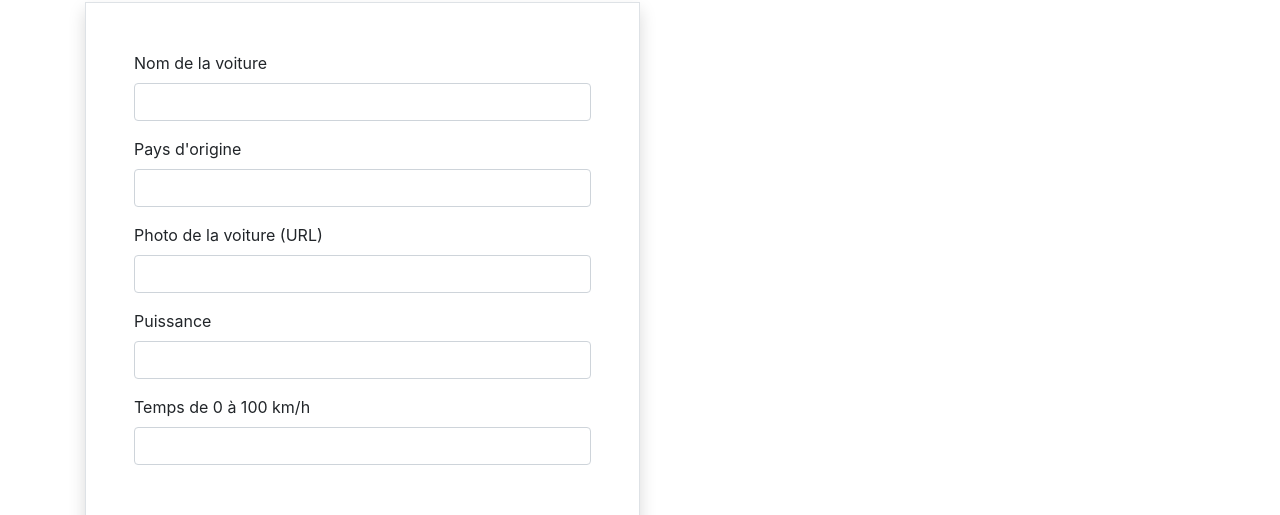
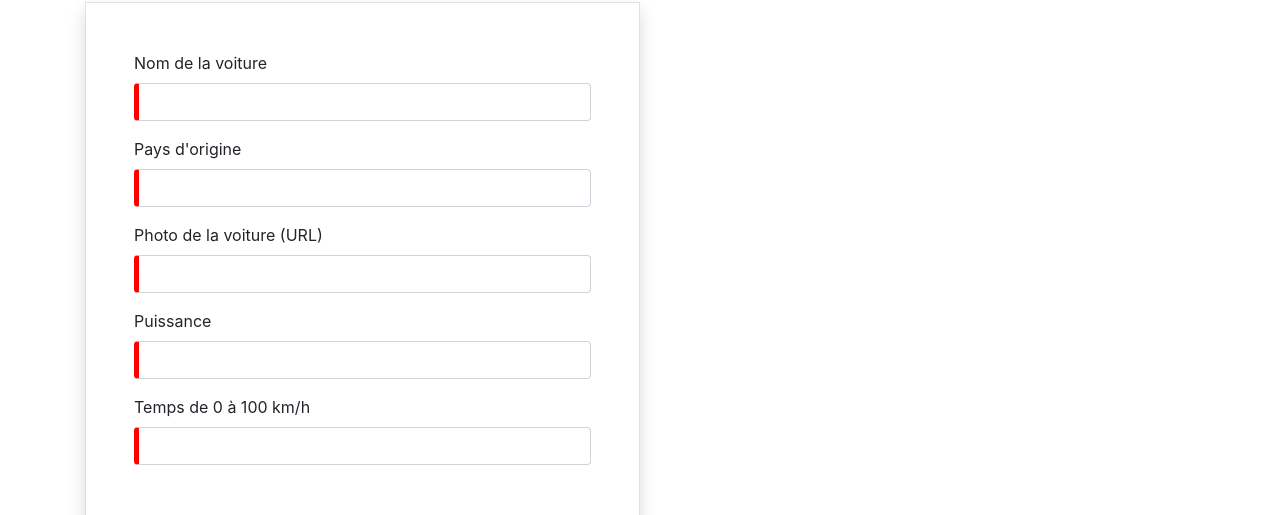
Before and after one commit to melissa98m/HelloWorld, an Angular app: page /new-car in a window 1280 px wide. Shown: the part 198-713 px from the top of the page. Built offline with nearby package versions, Linux system fonts and the light colour scheme.

Commit message:
Validation formulaire

```diff
--- a/src/app/cars-list/new-car/new-car.component.css
+++ b/src/app/cars-list/new-car/new-car.component.css
@@ -0,0 +1,7 @@
+ng-valid[required], .ng-valid.required  {
+    border-left: 5px solid #42A948; /* green */
+  }
+
+  .ng-invalid:not(form)  {
+    border-left: 5px solid red; /* red */
+  }
--- a/src/app/cars-list/new-car/new-car.component.html
+++ b/src/app/cars-list/new-car/new-car.component.html
@@ -1,26 +1,47 @@
 
 <h1 class="my-5">Créer une voiture</h1>
 <div class="col-6 border shadow my-5 p-5">
-<form (ngSubmit)="onSubmit(myForm)" #myForm="ngForm">
+<form (ngSubmit)="onSubmit(myForm)"  #myForm="ngForm">
     <div class="form-group">
       <label for="name">Nom de la voiture</label>
-      <input type="text" class="form-control" id="name" name="name" ngModel required>
+      <input type="text" class="form-control" id="name"
+          name="name" #name="ngModel" ngModel required>
+      <div [hidden]="name.valid || name.untouched"
+     class="alert alert-danger">Le nom est requis</div>
     </div>
+
     <div class="form-group">
       <label for="pays">Pays d'origine</label>
-      <input type="text" class="form-control" id="pays" name="pays" ngModel required>
+      <input type="text" class="form-control" id="pays"
+        name="pays"#pays="ngModel" ngModel required>
+      <div [hidden]="pays.valid || pays.untouched"
+      class="alert alert-danger">Le pays est requis
     </div>
+     </div>
     <div class="form-group">
         <label for="coverImage">Photo de la voiture (URL)</label>
-        <input type="text" class="form-control" id="coverImage" name="coverImage" ngModel required>
-      </div>
+        <input type="text" class="form-control" id="coverImage"
+
+          name="coverImage" #coverImage="ngModel" ngModel required>
+         <div [hidden]="coverImage.valid || coverImage.untouched"
+         class="alert alert-danger">Une image est requise
+       </div>
+        </div>
       <div class="form-group">
         <label for="power">Puissance </label>
-        <input type="number" class="form-control" id="power" name="power" ngModel required>
+        <input type="number" class="form-control" id="power" name="power"
+        name="power" #power="ngModel" ngModel required>
+        <div [hidden]="power.valid || power.untouched"
+        class="alert alert-danger">Une image est requise
+      </div>
       </div>
       <div class="form-group">
         <label for="perf">Temps de 0 à 100 km/h</label>
-        <input type="number" class="form-control" id="perf" name="perf" ngModel required>
+        <input type="number" class="form-control" id="perf" name="perf"
+         name="perf" #perf="ngModel" ngModel required>
+        <div [hidden]="perf.valid || perf.untouched"
+        class="alert alert-danger">Une image est requise
+      </div>
       </div>
       <button type="submit" class="btn btn-primary my-5" [disabled]="myForm.invalid">Enregistrer</button>
   </form>
--- a/src/app/cars-list/new-car/new-car.component.ts
+++ b/src/app/cars-list/new-car/new-car.component.ts
@@ -1,6 +1,7 @@
 import { Component, OnInit } from '@angular/core';
 import { NgForm } from '@angular/forms';
 import { Router } from '@angular/router';
+import { Car } from 'src/app/models/Car';
 
 import { DataService } from 'src/app/services/data.service';
 
@@ -17,16 +18,19 @@ export class NewCarComponent implements OnInit {
   ngOnInit(): void {
   }
  onSubmit(myForm: NgForm ) {
-   const name = myForm.value['name'];
-   const pays = myForm.value['pays'];
-   const coverImage = myForm.value['coverImage'];
-   const perf = myForm.value['perf'];
-   const power = myForm.value['power'];
-   console.log(name , pays , coverImage ,perf , power);
-   this.data.addCar(name , pays , coverImage ,perf , power)
+
+  const car = new Car(
+    myForm.value['name'],
+    myForm.value['pays'],
+    myForm.value['coverImage'],
+    myForm.value['power'],
+    myForm.value['perf']
+    );
+
+  this.data.addCar(car);
 
 
-   this.router.navigate(['/cars']);
+   this.router.navigate(['cars']);
 
 
  }
--- a/src/app/services/data.service.ts
+++ b/src/app/services/data.service.ts
@@ -151,27 +151,9 @@ export class DataService {
     }
 
 
-    addCar(name: string, pays:string , coverImage:string , perf:number, power:number){
-
-      const newCar = {
-        name: '',
-        pays: '' ,
-        coverImage: '' ,
-        perf: 0 ,
-        power: 0
-      };
-      newCar.name = name ,
-      newCar.pays = pays ,
-      newCar.coverImage = coverImage ,
-      newCar.perf = perf ,
-      newCar.power = power ;
-
-
-      this.cars.push(newCar);
-
-
-       }
-
+    addCar(car:Car){
+      this.cars.push(car);
+    }
 
     }
 
```
